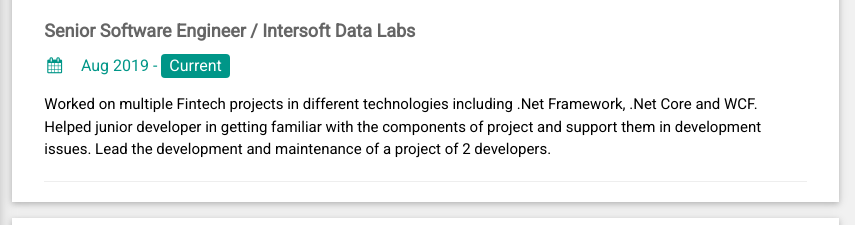
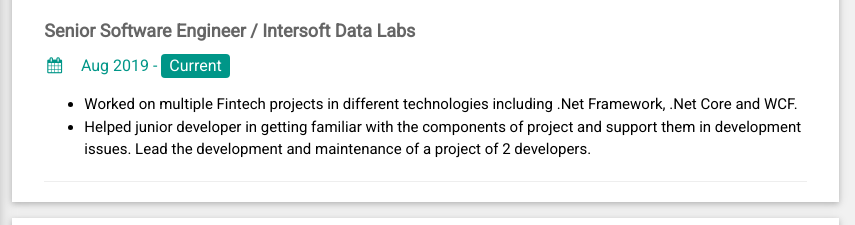
Before and after one commit to kartikjuneja/kartikjuneja.github.io, a plain HTML site: page index.html in a window 1280 px wide. Shown: the part 106-331 px from the top of the page, 425-1280 px from the left. Drawn offline with nearby package versions, Linux system fonts and the light colour scheme.

Commit message:
Update index.html

```diff
--- a/index.html
+++ b/index.html
@@ -83,10 +83,11 @@
         <div class="w3-container">
           <h5 class="w3-opacity"><b>Senior Software Engineer / Intersoft Data Labs</b></h5>
           <h6 class="w3-text-teal"><i class="fa fa-calendar fa-fw w3-margin-right"></i>Aug 2019 - <span class="w3-tag w3-teal w3-round">Current</span></h6>
-          <p>Worked on multiple Fintech  projects in different technologies including .Net Framework, .Net Core and WCF.
-Helped junior developer in getting familiar with the components of project and support them in development issues.
-Lead the development and maintenance of a project of 2 developers.
-</p>
+          <ul>
+          	<li>Worked on multiple Fintech  projects in different technologies including .Net Framework, .Net Core and WCF.</li>
+            <li>Helped junior developer in getting familiar with the components of project and support them in development issues.
+Lead the development and maintenance of a project of 2 developers.</li>
+          </ul>
           <hr>
         </div>
       </div>
```
